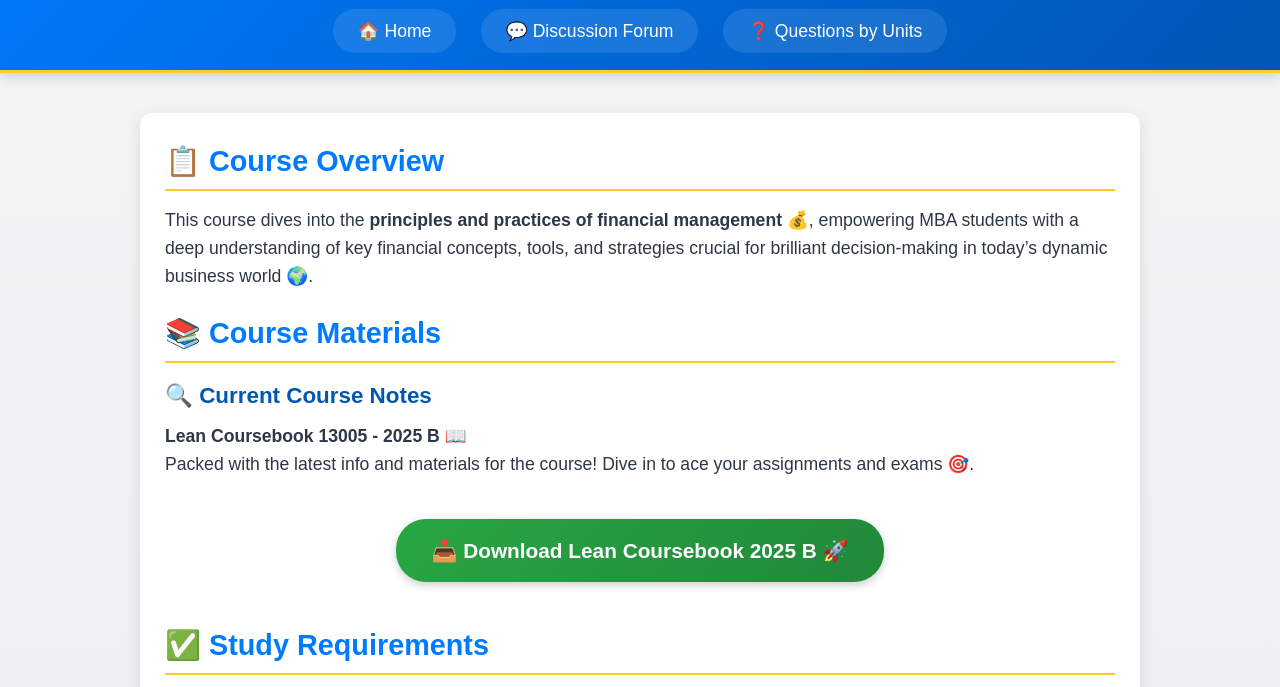
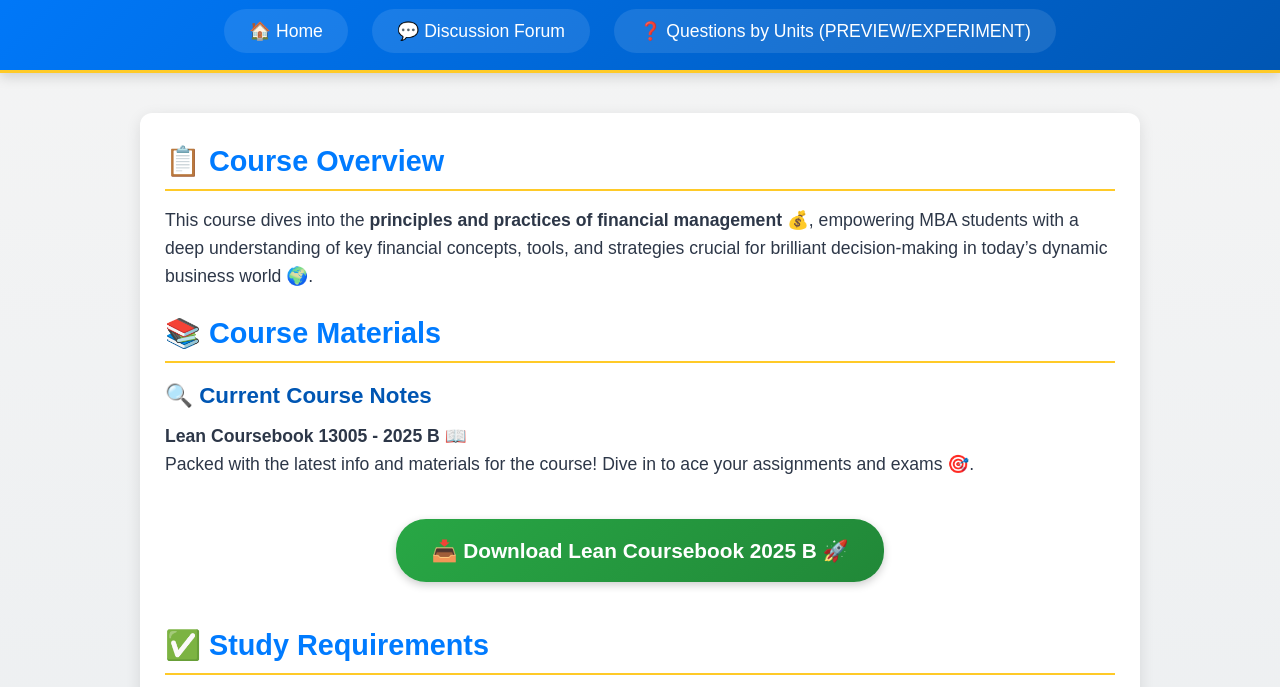
Before and after one commit to shaytsaban/13005, a website: page index.html in a window 1280 px wide. Shown: the part 131-818 px from the top of the page. Drawn offline with Linux system fonts and the light colour scheme.

Commit message:
Update index.html

```diff
--- a/index.html
+++ b/index.html
@@ -41,7 +41,7 @@
       <a href="./index.html">🏠 Home</a>
       <a href="./forum.html">💬 Discussion Forum</a>
       <div class="dropdown">
-        <a href="./questions.html">❓ Questions by Units</a>
+        <a href="./questions.html">❓ Questions by Units (PREVIEW/EXPERIMENT)</a>
         <div class="dropdown-content">
           <a href="#">📊 Unit 5 - FV and PV</a>
           <a href="#">🏭 Unit 6 - Projects</a>
```
